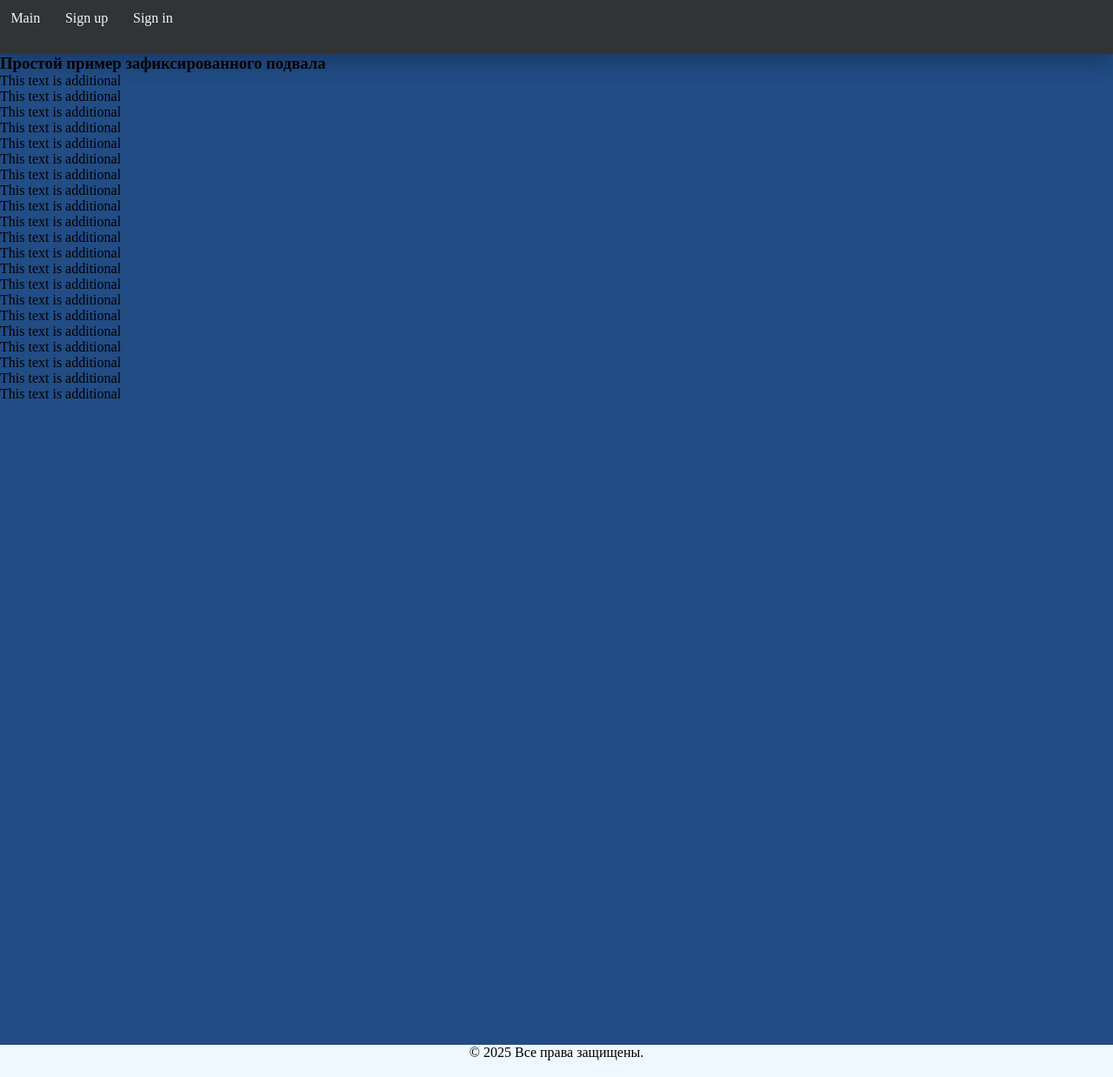
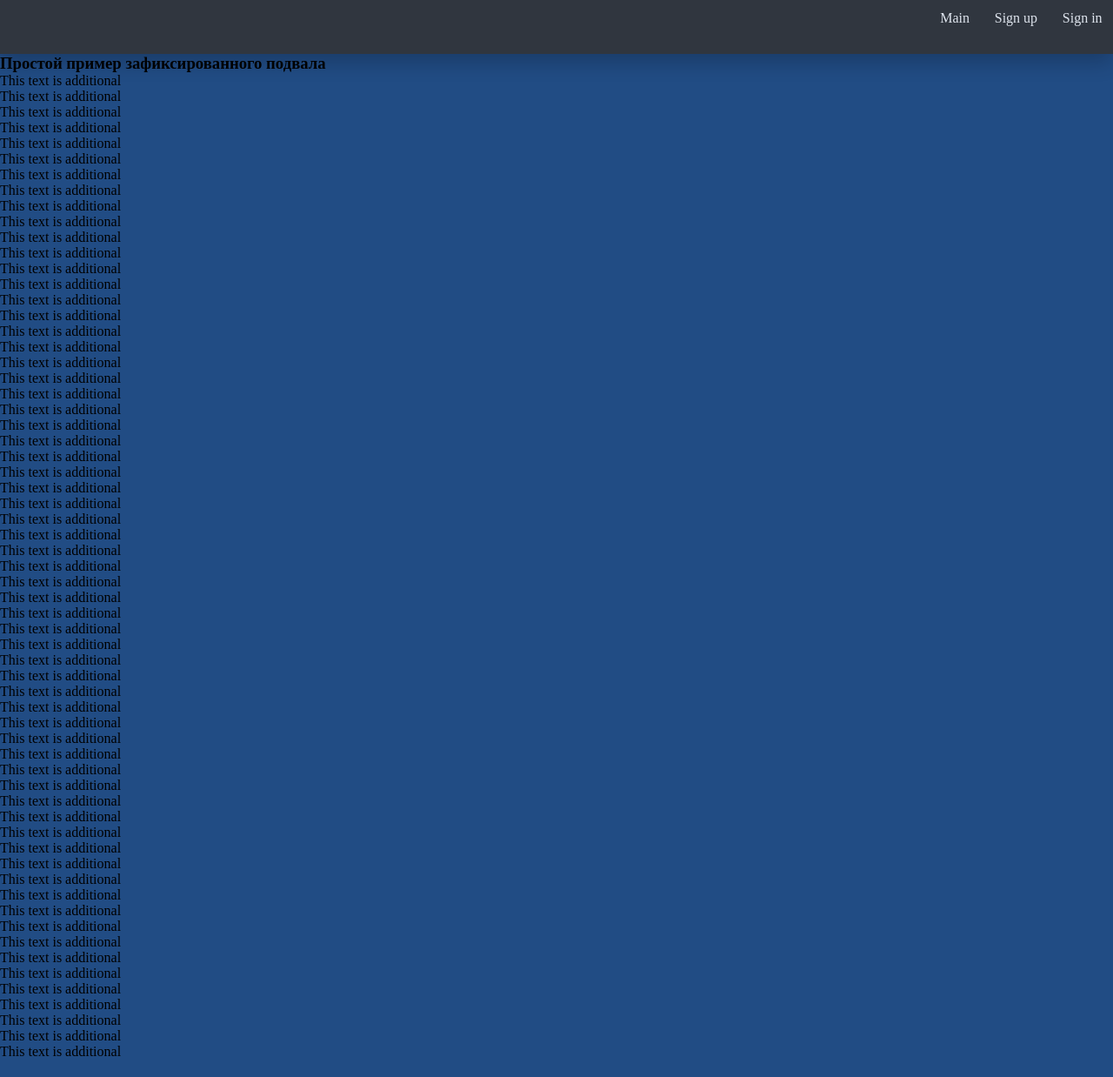
Before and after one commit to asdfrewqha/testserv, a FastAPI app: page /test in a window 1280 px wide. Shown: the whole page at 87% size. Run offline with FastAPI, Linux system fonts and the light colour scheme.

Commit message:
some css changes

```diff
--- a/static/styles.css
+++ b/static/styles.css
@@ -8,49 +8,23 @@ html {
 	background-size:cover;
 	height:100%;
 }
-/*
-body {
-	background-color:transparent;
-	padding: 0;
-	margin: 0;
-	padding-top: 5vh;
-}
-
-header {
-	height: 5%;
-	position: fixed;
-	width: 100%;
-	background: #333;
-	top: 0;
-	right: 0;
-	box-shadow: 0px 10px 24px 0px rgba(0,0,0,0.25);
-	opacity: .95;
-}
-main {
-	margin-top: 5vh;
-	margin-bottom: 5vh;
-	padding: 16px;
-}
-footer {
-	background: aliceblue;
-	text-align: center;
-	position: absolute;
-	bottom: 0;
-	left: 0;
-} */
 *{
     padding: 0;
     margin: 0;
+    box-sizing: border-box;
 }
-
 html, body {
-    height: 100%;
-    width: 100%;
-  }
+	min-height: 100vh;
+    height: 100vh;
+	width: 100vw;
+    margin: 0;
+    padding: 0;
+    display: flex;
+    flex-direction: column;
+	overflow-x: hidden;
+}
 section {
-    min-height: 100%;
-    height: auto !important;
-    height: 100%;
+	flex-grow: 1;
   }
 article {
 	padding-top: 5vh;
@@ -58,9 +32,10 @@ article {
  }
 footer {
     height: 3vh;
-    margin-top: -3vh;
+	width: 100%;
     background: aliceblue;
 	text-align: center;
+	position: relative;
 }
 header {
 	height: 5vh;
@@ -69,8 +44,9 @@ header {
 	background: #333;
 	top: 0;
 	right: 0;
+	text-align: right;
 	box-shadow: 0px 10px 24px 0px rgba(0,0,0,0.25);
-	opacity: .95;
+	opacity: .85;
 }
 nav {
 	margin-top: 1vh;
@@ -80,13 +56,19 @@ nav a {
 	margin: 0 1vh;
 	text-decoration: none;
 }
-
+hr {
+	border: 1px solid #f1f1f1;
+	margin-top: 0.5vh;
+	margin-bottom: 0.5vh;
+}
 .registration-cssave{
 	padding:50px 0;
 }
 
 .registration-cssave form {
-	max-width:800px;
+	max-width:21vw;
+	width: 100%;
+	margin: 0 auto;
 	padding:50px 70px;
 	border-radius:10px;
 	box-shadow:4px 4px 15px rgba(0, 0, 0, 0.2);
@@ -125,7 +107,13 @@ nav a {
 	color:white;
 	margin-top:20px;
 }
-
+.registration-cssave p{
+	font-size: x-small;
+	color: #555;
+}
+.registration-cssave a{
+	color: #888;
+}
 @media (max-width: 576px) {
 .registration-cssave form {
 	padding:50px 20px;
--- a/templates/includes/header.html
+++ b/templates/includes/header.html
@@ -2,6 +2,6 @@
     <nav>
         <a href="/">Main</a>
         <a href="/sign_up">Sign up</a>
-        <a href="sign_in">Sign in</a>
+        <a href="/sign_in">Sign in</a>
     </nav>
 </header>
--- a/templates/sign_in.html
+++ b/templates/sign_in.html
@@ -15,6 +15,10 @@
         <div class="form-group">
             <button class="btn btn-primary btn-block sign-account" type="submit">Submit</button>
         </div>
+        <div class="form-group">
+            <hr>
+            <p>don't have an account? <a href="/sign_up">sign up</a></p>
+        </div>
     </form>
 </div>
 {% endblock %}
--- a/templates/sign_up.html
+++ b/templates/sign_up.html
@@ -18,6 +18,10 @@
         <div class="form-group">
             <button class="btn btn-primary btn-block create-account" type="submit">Submit</button>
         </div>
+        <div class="form-group">
+            <hr>
+            <p>already have an account? <a href="/sign_in">sign in</a></p>
+        </div>
     </form>
 </div>
 {% endblock %}
--- a/templates/test.html
+++ b/templates/test.html
@@ -25,4 +25,46 @@
     <p>This text is additional</p>
     <p>This text is additional</p>
     <p>This text is additional</p>
+    <p>This text is additional</p>
+    <p>This text is additional</p>
+    <p>This text is additional</p>
+    <p>This text is additional</p>
+    <p>This text is additional</p>
+    <p>This text is additional</p>
+    <p>This text is additional</p>
+    <p>This text is additional</p>
+    <p>This text is additional</p>
+    <p>This text is additional</p>
+    <p>This text is additional</p>
+    <p>This text is additional</p>
+    <p>This text is additional</p>
+    <p>This text is additional</p>
+    <p>This text is additional</p>
+    <p>This text is additional</p>
+    <p>This text is additional</p>
+    <p>This text is additional</p>
+    <p>This text is additional</p>
+    <p>This text is additional</p>
+    <p>This text is additional</p>
+    <p>This text is additional</p>
+    <p>This text is additional</p>
+    <p>This text is additional</p>
+    <p>This text is additional</p>
+    <p>This text is additional</p>
+    <p>This text is additional</p>
+    <p>This text is additional</p>
+    <p>This text is additional</p>
+    <p>This text is additional</p>
+    <p>This text is additional</p>
+    <p>This text is additional</p>
+    <p>This text is additional</p>
+    <p>This text is additional</p>
+    <p>This text is additional</p>
+    <p>This text is additional</p>
+    <p>This text is additional</p>
+    <p>This text is additional</p>
+    <p>This text is additional</p>
+    <p>This text is additional</p>
+    <p>This text is additional</p>
+    <p>This text is additional</p>
 {% endblock %}
```
